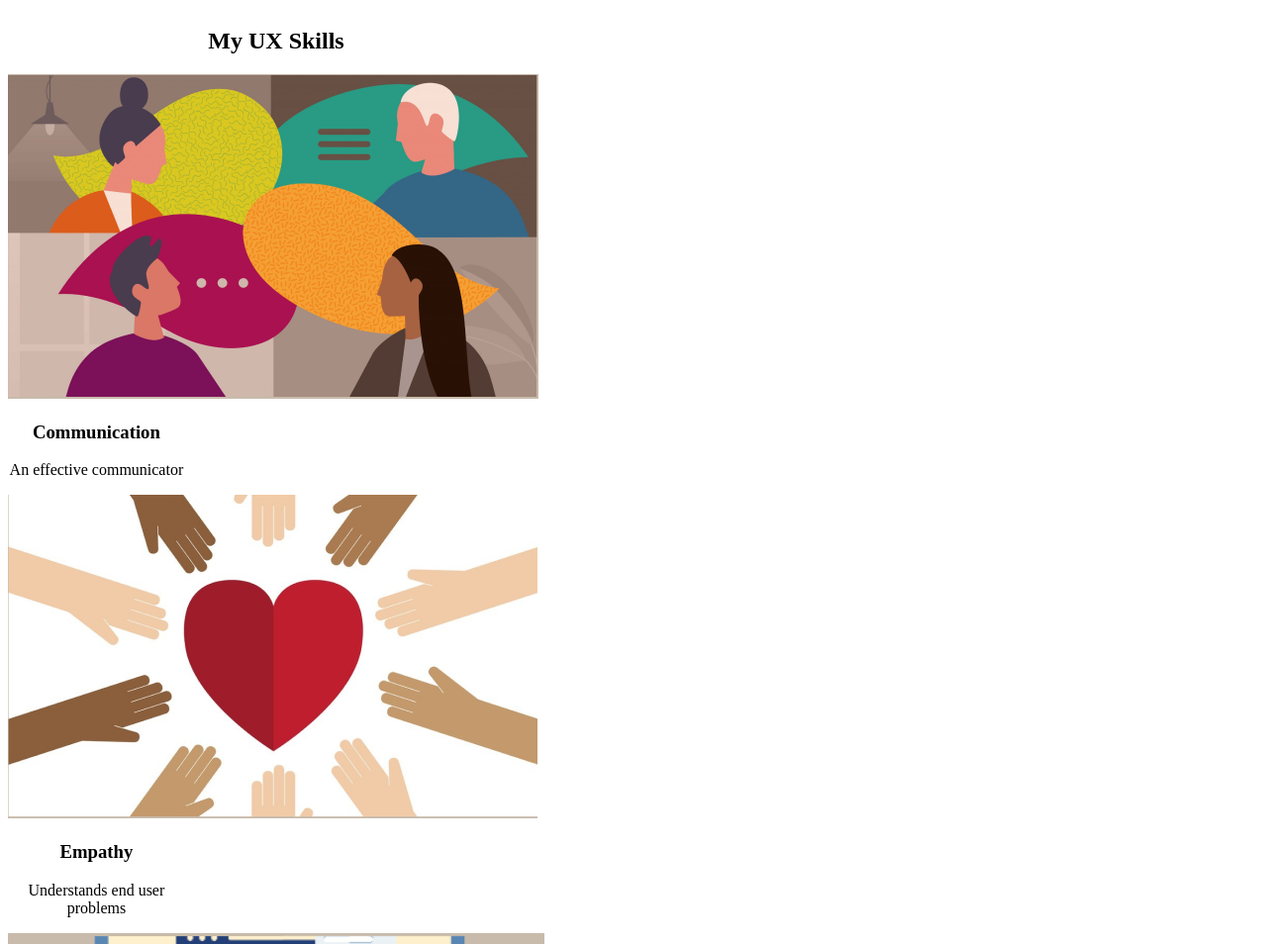
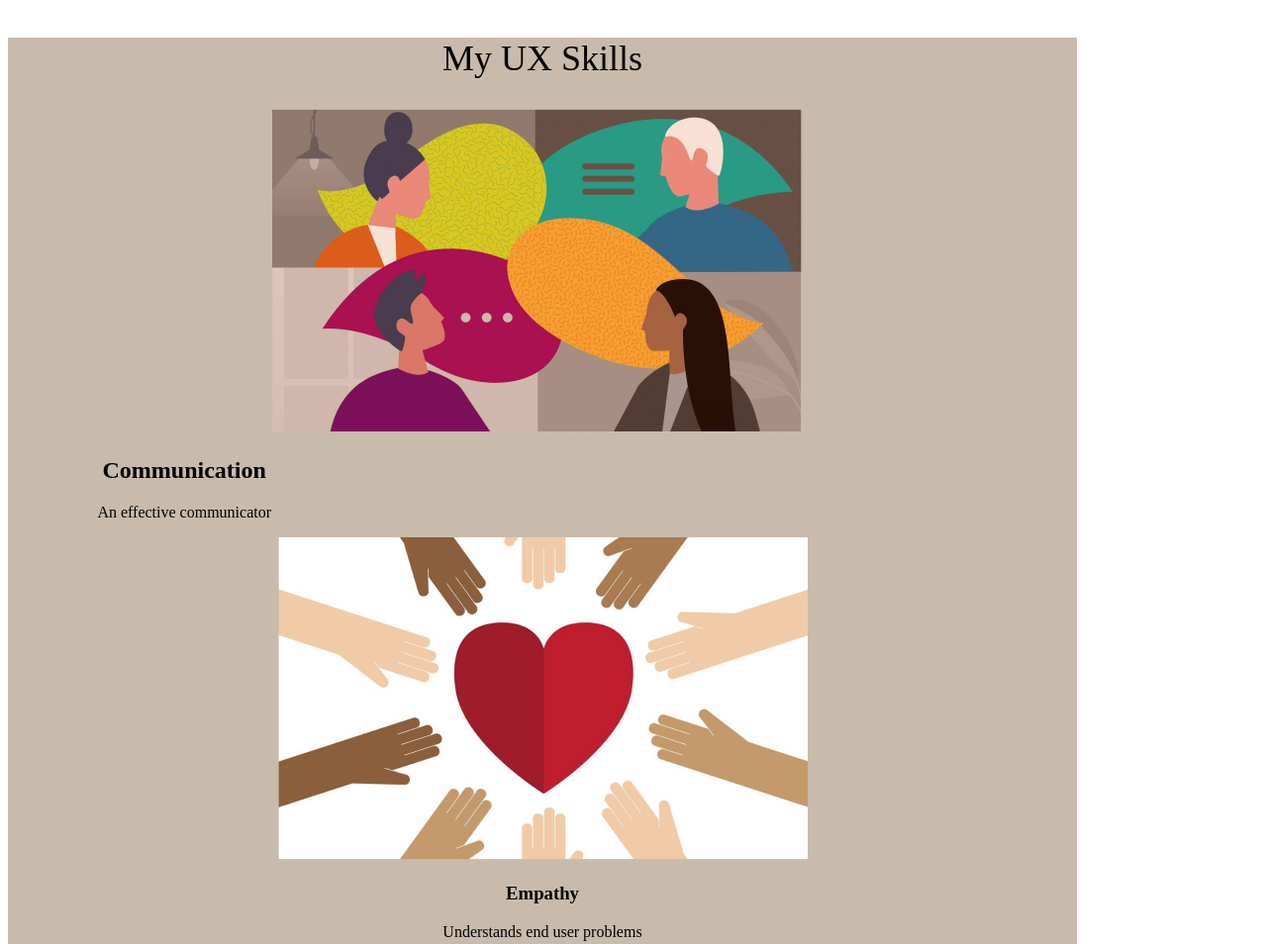
Before and after one commit to cpinedao/-UX_UI_HW_19, a plain HTML site: page index.html in a window 1280 px wide. Shown: the top 954 px of the page at 99% size. Drawn offline with Linux system fonts and the light colour scheme.

Commit message:
added link to button
view projects

```diff
--- a/css/style.css
+++ b/css/style.css
@@ -16,9 +16,11 @@
     display:grid;
 }
 
-.area{
-    margin: 0 auto;
+.comm {
+    position: relative;
+    left: 75%;
 }
+
 .gird-container{
     display:grid;
     grid-template-areas: 'myArea myArea';
@@ -40,3 +42,20 @@
         ;
     }
 }
+
+h1 {
+    text-align: center;
+    position: relative;
+
+    color: #000;
+font-family: Antic;
+font-size: 36px;
+font-style: normal;
+font-weight: 400;
+line-height: normal;
+}
+
+.titles {
+     background-color: #C8BBAB;
+     width: 1080px;
+}
--- a/index.html
+++ b/index.html
@@ -7,29 +7,35 @@
 <body>
  <!--  My UX Skills section coded using CSS flex -->
 <section class="mySkills distance" >
+    <div class="titles">
 <h1>My UX Skills</h1>
 <div class="flexContainer">
 <div>
-    <img src="images/comunication .png" class="area">
-    <h3>Communication</h3>
+    <img src="images/comunication .png" class="comm">
+     <h2>Communication</h2>
     <p>An effective communicator</p>
 </div>
+</div>
 <div>
-    <img src="images/empathy.png" class="area">
+    <div class="titile2">
+    <img src="images/empathy.png" class="">
     <h3>Empathy</h3>
     <p>Understands end user problems</p>
+    </div>
 </div>
 <div>
+    <div class="title3">
     <img src="images/user research.png" class="area">
     <h3>User Research</h3>
     <p>Effective User Researcher</p>
+</div>
 </div>
 </div>
 
 <!-- My Work Section Constructed using CSS Grid -->
 </section>
 <section class="myWork distance">
-    <h1>My projects</h1>
+    <h2>My projects</h2>
     <div class="workGrid">
     <div>
     <img>
@@ -37,7 +43,10 @@
 <div>
 <h4></h4>
 <p></p>
-<button style="width:80 px; height: 60px; background-color: teal;" > MediShare</button>
+<a href="https://cpinedao.github.io/UX_UI_HW_20/"  style="font-size: x-large;">View all projects</a>
+<br></br>
+<br></br>
+<button  style="width:80 px; height: 60px; background-color: teal;" > MediShare</button>
 </div>
 <div>
     <img>
@@ -45,10 +54,10 @@
 <div>
 <h4></h4>
 <p></p>
-<button style="width:80 px; height: 60px; background-color: teal;" > Department of ed.</button>
+<button style="width:80 px; height: 60px; background-color: teal;" > Shenandoah Valley</button>
 </div>
 </div>
-    <h3>View all projects</h3>
+
 
     </section>
 
```
